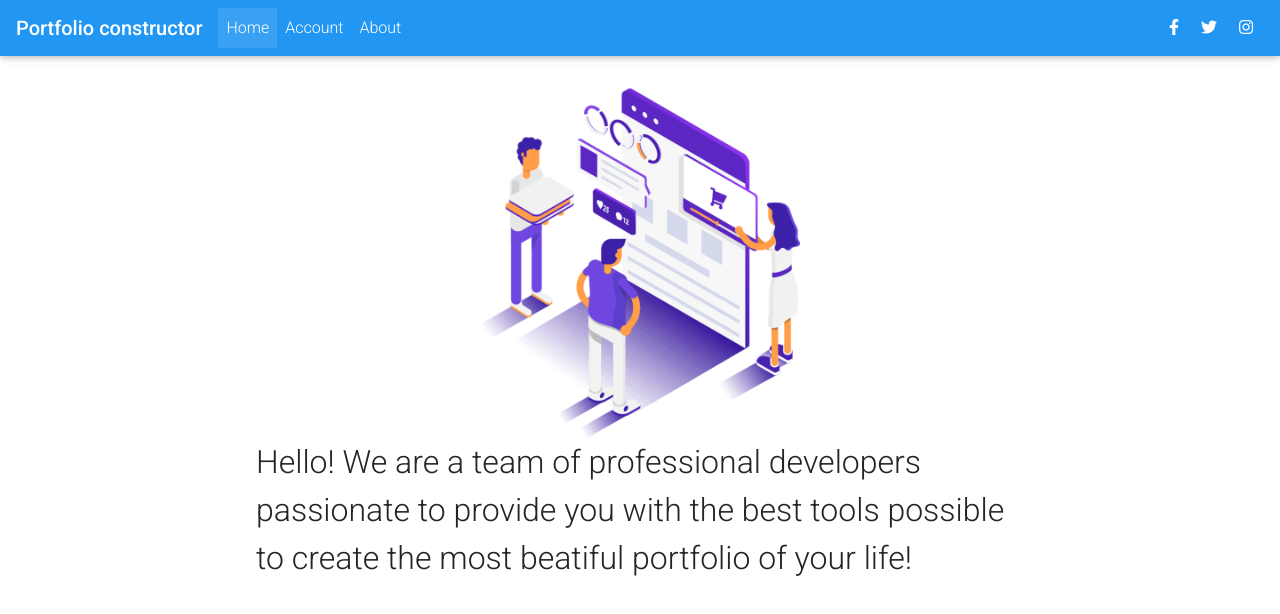
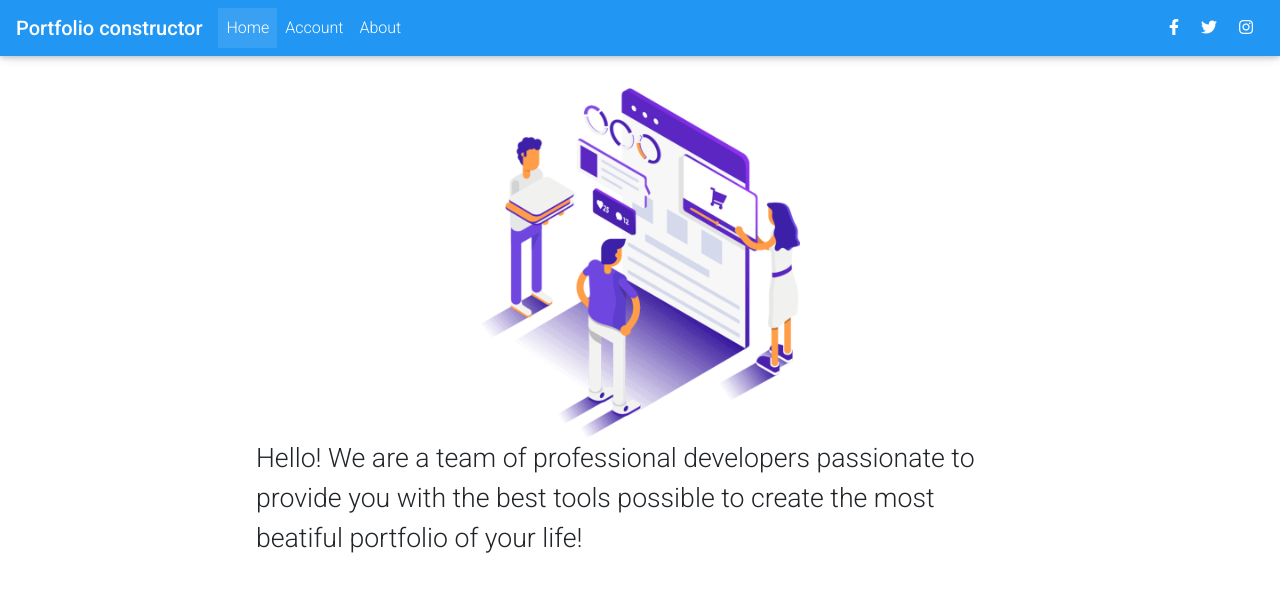
Before and after one commit to Ekatereana/Portfolio-constructor, a React (Create React App) app in the folder frontend/: page /aboutUS in a window 1280 px wide. Shown: the top 614 px of the page. Built offline with nearby package versions, Linux system fonts and the light colour scheme.

Commit message:
fix registration

```diff
--- a/frontend/src/Components/AboutUs/AboutUs.css
+++ b/frontend/src/Components/AboutUs/AboutUs.css
@@ -4,10 +4,11 @@
     flex-direction: column;
     align-items: center;
     height: max-content;
+    overflow: hidden;
 }
 
 .description {
-    font-size: 24pt;
+    font-size: 20pt;
     width: 60%;
     height: 10%;
 }
--- a/frontend/src/Components/Conteiner/Conteiner.css
+++ b/frontend/src/Components/Conteiner/Conteiner.css
@@ -60,10 +60,9 @@
     box-shadow: 0px 0px 12px 2px rgba(15, 15, 15, 0.2);
     border-radius: 4px;
     position: relative;
-    z-index: 99;
     align-items: center;
     width: 100%;
-    height: 100%;
+    margin-bottom: 2em;
     z-index: 99;
     padding: 17px 10px;
     transition: transform 200ms ease-in-out;
--- a/frontend/src/Components/Main/Main.css
+++ b/frontend/src/Components/Main/Main.css
@@ -3,6 +3,7 @@
 	display: flex;
 	flex-direction: column;
 	align-items: center;
+	overflow: hidden;
 }
 
 img {
```
